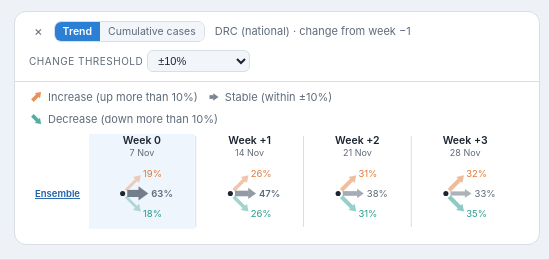
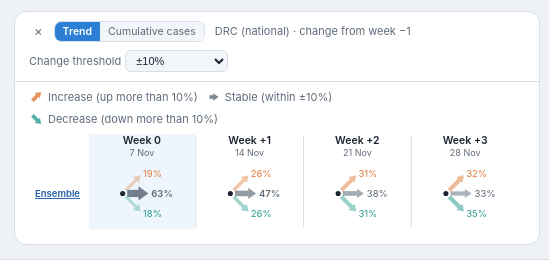
Before and after one commit to InsightNet-US/BDBV-Modeling-Hub-Dashboard, a plain HTML site: page index.html in a window 1280 px wide. Shown: the part 443-703 px from the top of the page, 0-549 px from the left. Drawn offline with nearby package versions, Linux system fonts and the light colour scheme.

Commit message:
Trend threshold label shown as written ("Change threshold"), not in capitals
Co-Authored-By: Claude Opus 5.5 <noreply@anthropic.com>
Claude-Session: https://claude.ai/code/session_01XyGD4mySdbP5AfpdzHpUht

```diff
--- a/assets/style.css
+++ b/assets/style.css
@@ -123,6 +123,7 @@ body.brushing[data-brush=pan],body.brushing[data-brush=pan] *{cursor:grabbing!im
 
 .tlabel{font-size:10px;color:var(--muted);text-transform:uppercase;letter-spacing:.5px;margin-right:-4px}
 .trendthr{display:inline-flex;align-items:center;gap:8px}
+.tlabel.asis{text-transform:none;letter-spacing:0;font-size:11px}   /* shown as written, not in capitals */
 .msel{background:var(--panel-2);color:var(--ink);border:1px solid var(--line);border-radius:6px;padding:3px 6px;font-size:11px;flex-shrink:0;max-width:180px}
 .dd{position:relative;flex-shrink:0}
 .ddbtn{background:var(--panel-2);color:var(--ink);border:1px solid var(--line);border-radius:6px;padding:4px 8px;font-size:11px;cursor:pointer;white-space:nowrap}
--- a/index.html
+++ b/index.html
@@ -76,7 +76,7 @@
       </div>
       <span class="sub" id="cumSub"></span>
       <div class="spacer"></div>
-      <span class="trendthr" id="trendThrWrap"><label class="tlabel" for="trendThr" data-i18n="trend.thr">Change threshold</label><select id="trendThr" class="msel"></select></span>
+      <span class="trendthr" id="trendThrWrap"><label class="tlabel asis" for="trendThr" data-i18n="trend.thr">Change threshold</label><select id="trendThr" class="msel"></select></span>
     </div>
     <div class="bd" style="padding-top:6px">
       <div class="legend" id="trendLegend"></div>
```
